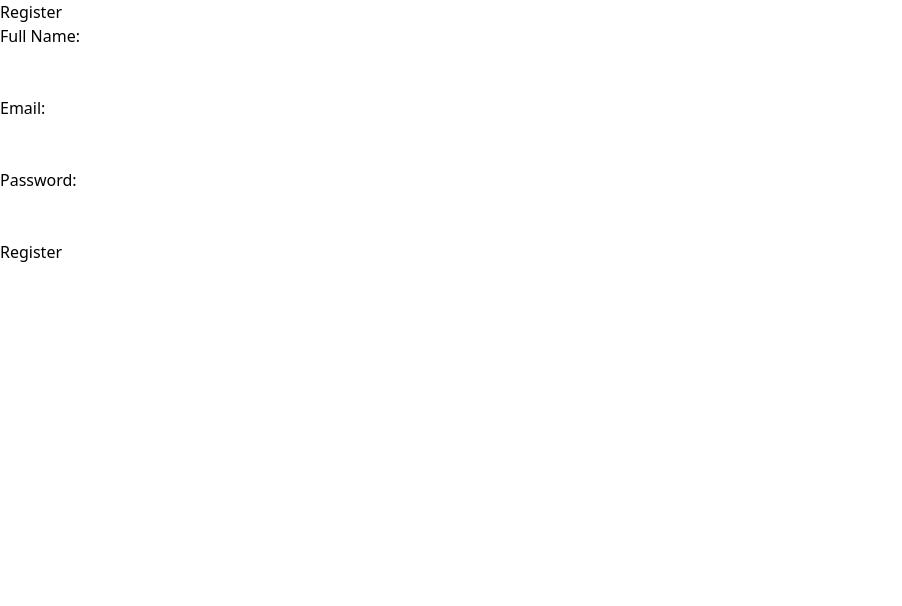
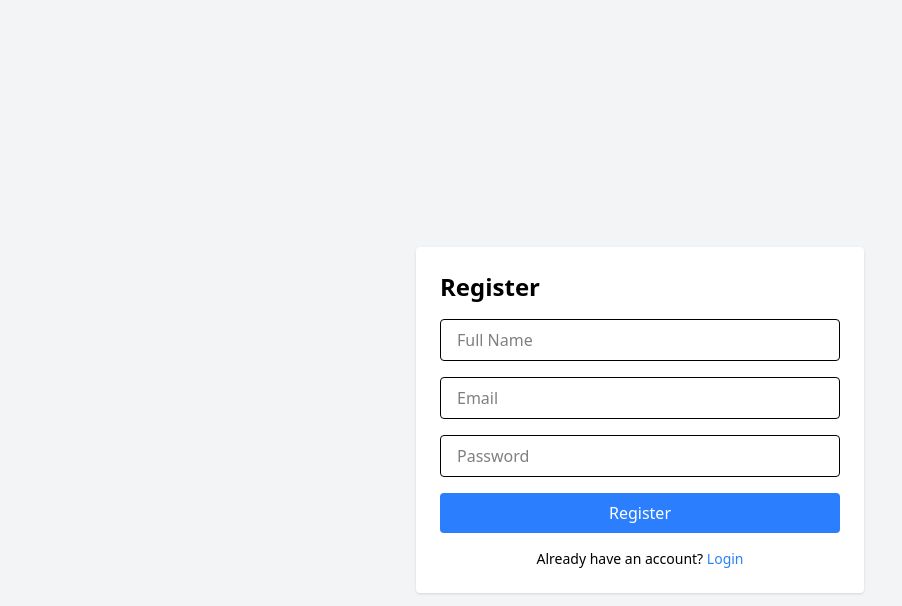
Before and after one commit to benny70712/CPS406-Cypress, a React (Vite) app in the folder frontend/: page /register in a window 1280 px wide. Shown: the top 606 px of the page, without its empty margins (0-902 px from the left). Built offline with nearby package versions, Linux system fonts and the light colour scheme.

Commit message:
Styling the login/register

```diff
--- a/frontend/package.json
+++ b/frontend/package.json
@@ -10,6 +10,7 @@
     "preview": "vite preview"
   },
   "dependencies": {
+    "@fortawesome/fontawesome-free": "^6.7.2",
     "@tailwindcss/vite": "^4.1.3",
     "axios": "^1.8.4",
     "react": "^19.0.0",
--- a/frontend/src/components/LoginForm.jsx
+++ b/frontend/src/components/LoginForm.jsx
@@ -1,53 +1,67 @@
-import React, { useState } from 'react';
+import { useState } from "react";
+import { Link } from 'react-router-dom';
+import axios from "axios";
 
-function LoginForm() {
-  const [formData, setFormData] = useState({
-    email: '',
-    password: ''
-  });
+export default function LoginForm() {
+  const [email, setEmail] = useState("");
+  const [password, setPassword] = useState("");
 
-  const handleChange = (e) => {
-    const { name, value } = e.target;
-    setFormData(prev => ({
-      ...prev,
-      [name]: value
-    }));
+  const handleSubmit = async (e) => {
+    e.preventDefault();
+    const formData = { email, password };
+
+    try {
+      const response = await axios.post('http://localhost:3000/login', formData);
+
+      if (response.status === 200) {
+        const message = `Success: ${response.data.success}\nMessage: ${response.data.message}\nData: ${JSON.stringify(response.data.data)}`;
+        alert(message);
+        console.log(response.data);
+      }
+
+    } catch (error) {
+      console.error("Login failed:", error);
+      // Handle error response safely
+      const message = error.response?.data?.message || "Login failed. Please try again.";
+      alert(`Error: ${message}`);
+    }
   };
 
-  const handleSubmit = (e) => {
-    e.preventDefault();
-    console.log('Login submitted:', formData);
-    // Here, you'd typically send formData to your login API
-  };
 
   return (
-    <div>
-      <h2>Log In</h2>
-      <form onSubmit={handleSubmit}>
-        <label htmlFor="email">Email:</label><br />
+    <div className="bg-gray-100 min-h-screen flex items-center justify-center">
+      <div className="max-w-md mx-auto mt-10 p-6 bg-white shadow rounded">
+        <h2 className="text-2xl font-bold mb-4">Login</h2>
+        <form onSubmit={handleSubmit} className="space-y-4">
           <input
+            className="w-full px-4 py-2 border rounded"
             type="email"
-          id="email"
             name="email"
-          value={formData.email}
-          onChange={handleChange}
+            placeholder="Email"
+            value={email}
+            onChange={(e) => setEmail(e.target.value)}
             required
-        /><br /><br />
-
-        <label htmlFor="password">Password:</label><br />
+          />
           <input
+            className="w-full px-4 py-2 border rounded"
             type="password"
-          id="password"
             name="password"
-          value={formData.password}
-          onChange={handleChange}
+            placeholder="Password"
+            value={password}
+            onChange={(e) => setPassword(e.target.value)}
             required
-        /><br /><br />
-
-        <button type="submit">Log In</button>
+          />
+          <button className="w-full bg-blue-500 text-white py-2 rounded hover:bg-blue-600">
+            Login
+          </button>
         </form>
+        <p className="mt-4 text-sm text-center">
+          Don’t have an account?{" "}
+          <Link to="/register" className="text-blue-500 hover:underline">
+            Register
+          </Link>
+        </p>
+      </div>
     </div>
   );
 }
-
-export default LoginForm;
--- a/frontend/src/components/RegistrationForm.jsx
+++ b/frontend/src/components/RegistrationForm.jsx
@@ -1,12 +1,26 @@
-import React, { useState } from 'react';
-import axios from 'axios';
+import { useState } from "react";
+import { Link } from 'react-router-dom';
+import axios from "axios";
 
-function RegistrationForm() {
+export default function RegisterForm() {
   const [formData, setFormData] = useState({
-    name: '',
-    email: '',
-    password: ''
+    name: "",
+    email: "",
+    password: "",
   });
+
+  const handleRegister = async (e) => {
+    e.preventDefault();
+    try {
+      const response = await axios.post('http://localhost:3000/register', formData);
+      const message = `Success: ${response.data.success}\nMessage: ${response.data.message}\nData: ${response.data.data}`;
+      alert(message);
+      console.log(response.data);
+    } catch (error) {
+      console.error(error);
+      alert("Registration failed. Check console for more info.");
+    }
+  };
 
   const handleChange = (e) => {
     const { name, value } = e.target;
@@ -16,58 +30,49 @@ function RegistrationForm() {
     }));
   };
 
-  const handleSubmit = async (e) => {
-    e.preventDefault();
-    try {
-      const response = await axios.post('http://localhost:3000/register', formData);
-      const message = `Sucess: ${response.data.success}\n
-                      Message: ${response.data.message}\n
-                      Data: ${response.data.data}`
-      alert(message)
-    } catch (error) {
-      console.log(error)
-      alert(error);
-    }
-  };
-
   return (
-    <div>
-      <h2>Register</h2>
-      <form onSubmit={handleSubmit}>
-        <label htmlFor="name">Full Name:</label><br />
+    <div className="bg-gray-100 min-h-screen flex items-center justify-center">
+      <div className="max-w-md mx-auto mt-10 p-6 bg-white shadow rounded">
+        <h2 className="text-2xl font-bold mb-4">Register</h2>
+        <form onSubmit={handleRegister} className="space-y-4">
           <input
+            name="name"
+            className="w-full px-4 py-2 border rounded"
             type="text"
-          id="name"
-          name="name"
+            placeholder="Full Name"
             value={formData.name}
             onChange={handleChange}
             required
-        /><br /><br />
-
-        <label htmlFor="email">Email:</label><br />
+          />
           <input
+            name="email"
+            className="w-full px-4 py-2 border rounded"
             type="email"
-          id="email"
-          name="email"
+            placeholder="Email"
             value={formData.email}
             onChange={handleChange}
             required
-        /><br /><br />
-
-        <label htmlFor="password">Password:</label><br />
+          />
           <input
+            name="password"
+            className="w-full px-4 py-2 border rounded"
             type="password"
-          id="password"
-          name="password"
+            placeholder="Password"
             value={formData.password}
             onChange={handleChange}
             required
-        /><br /><br />
-
-        <button type="submit">Register</button>
+          />
+          <button className="w-full bg-blue-500 text-white py-2 rounded hover:bg-blue-600">
+            Register
+          </button>
         </form>
+        <p className="mt-4 text-sm text-center">
+          Already have an account?{" "}
+          <Link to="/login" className="text-blue-500 hover:underline">
+            Login
+          </Link>
+        </p>
+      </div>
     </div>
   );
 }
-
-export default RegistrationForm;
```
Also changed, not shown: 1 other file (tests, documents, lock files or other folders). Lines whose indentation alone changed are shown as unchanged.
